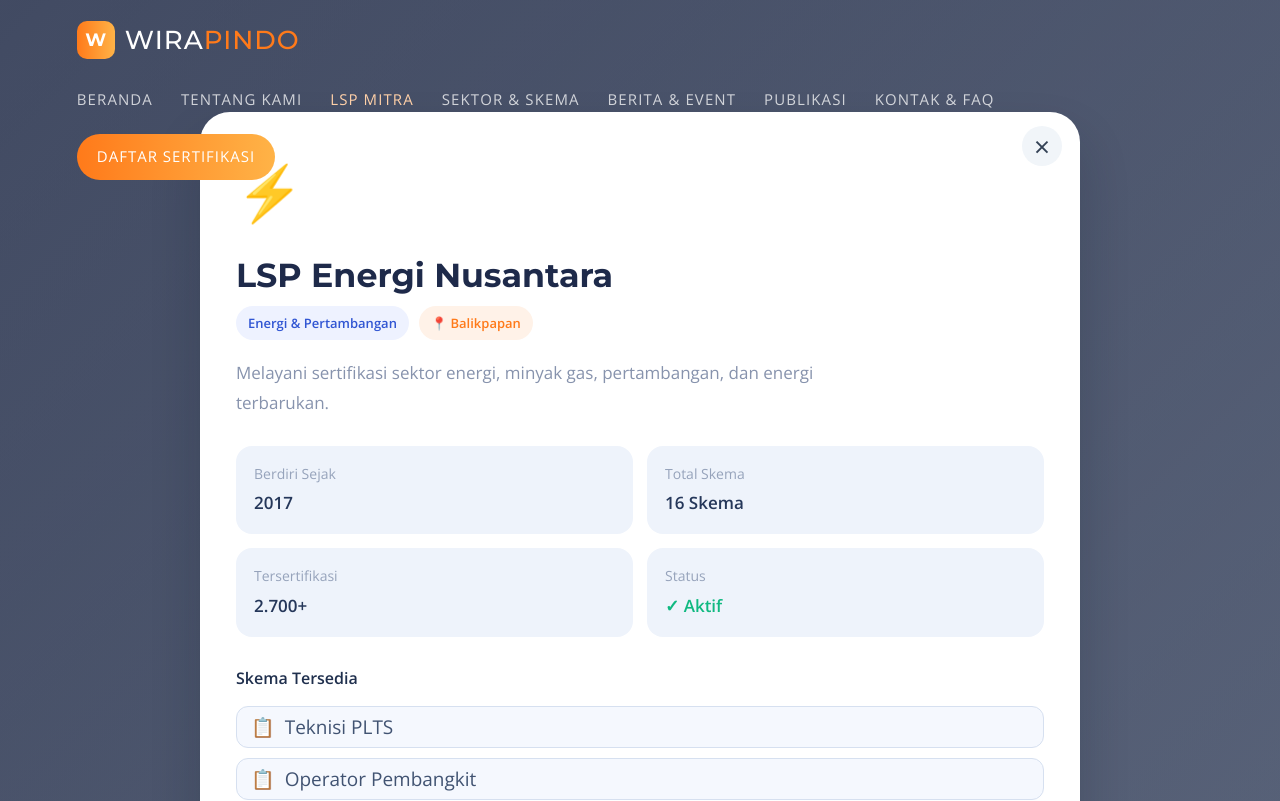
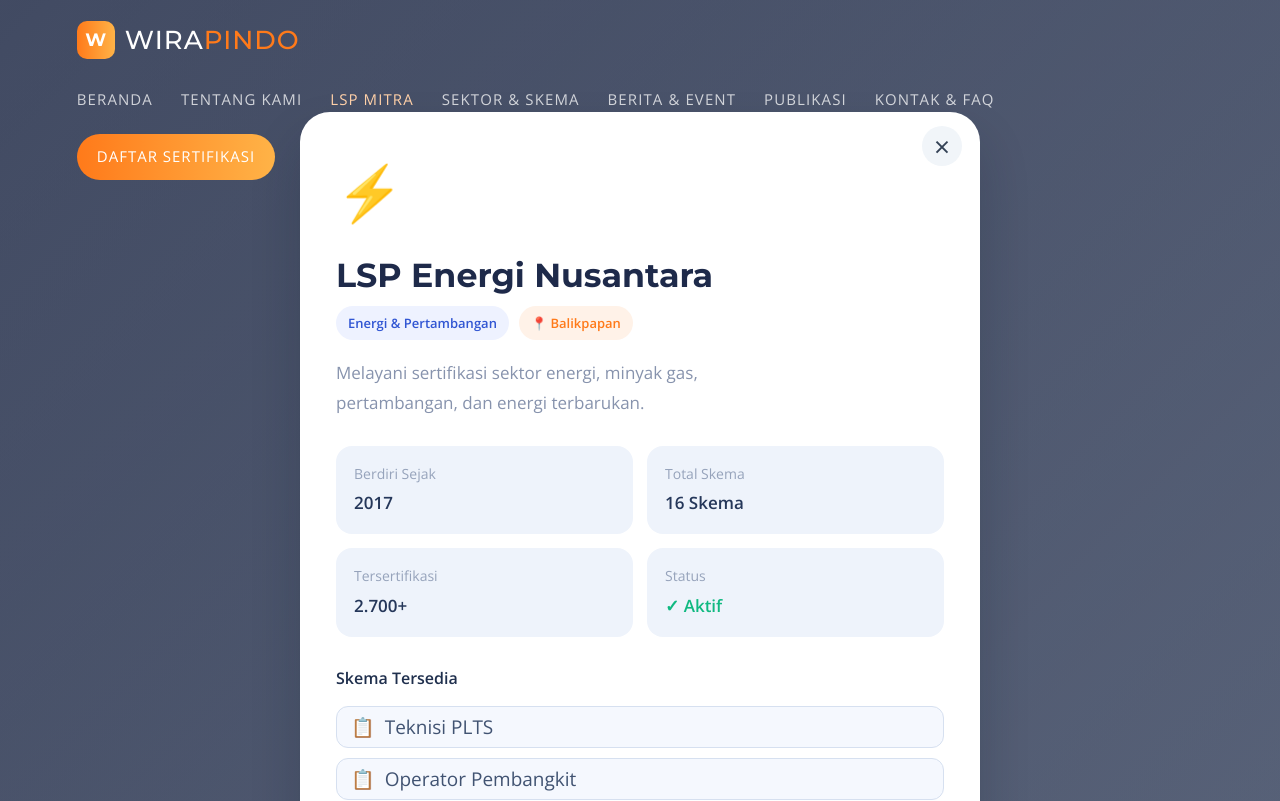
Before and after one commit to Mochi30/FE_LPK, a React (Vite) app: page /lsp-mitra/lsp-energi-nusantara in a window 1280 px wide. Shown: the top 801 px of the page. Built offline with nearby package versions, Linux system fonts and the light colour scheme.

Commit message:
Adjust LSP detail layout sizing

```diff
--- a/src/styles/pages.css
+++ b/src/styles/pages.css
@@ -1127,7 +1127,7 @@
 
 .lsp-detail-card {
   position: relative;
-  max-width: 880px;
+  max-width: 680px;
   margin: 0 auto;
   background: #fff;
   border-radius: 30px;
@@ -1183,7 +1183,7 @@
 }
 
 .lsp-detail-head p {
-  max-width: 640px;
+  max-width: 440px;
   color: #8793ad;
   font-size: 17px;
   line-height: 1.75;
```
